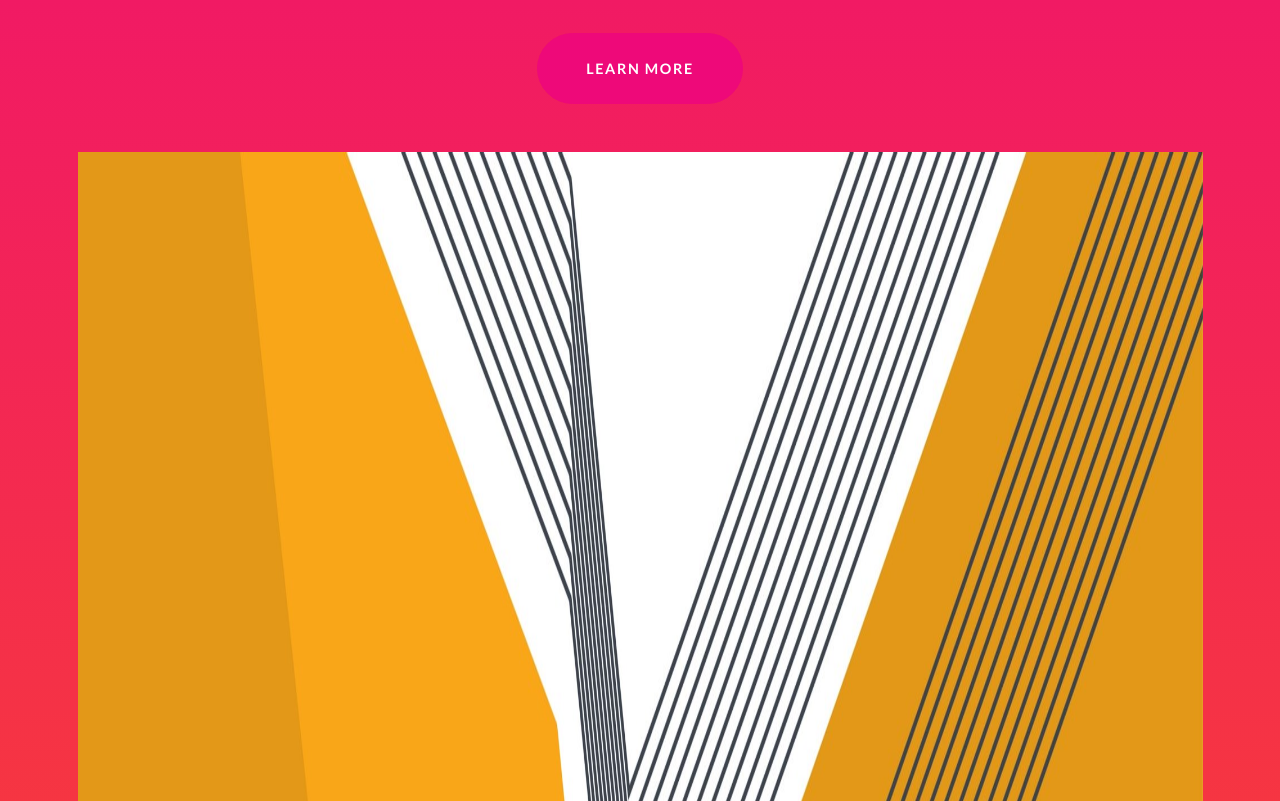
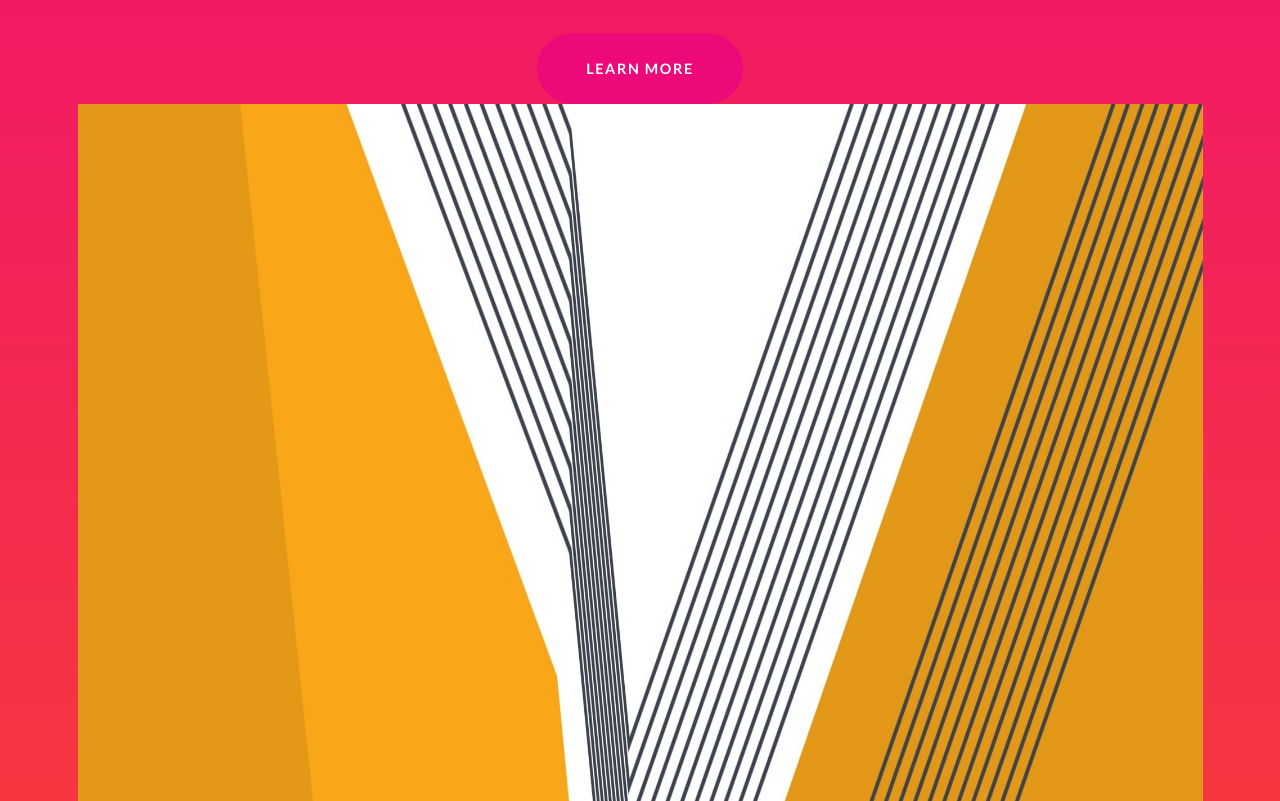
Before and after one commit to joehiggi1758/joehiggi1758.github.io, a website: page index.html in a window 1280 px wide. Shown: the part 499-1300 px from the top of the page. Drawn offline with Linux system fonts and the light colour scheme.

Commit message:
fixing header test

```diff
--- a/index.html
+++ b/index.html
@@ -48,11 +48,11 @@
     <div class="masthead-content">
       <div class="container">
         <h1 class="masthead-heading mb-0">Joey Higgins</h1>
-        <h2 class="masthead-subheading mb-0">Engineer | Programmer | Entreprenuer </h2>
+        <h2 class="masthead-subheading mb-0"> Engineer | Programmer | Entreprenuer </h2>
         <a href="#" class="btn btn-primary btn-xl rounded-pill mt-5">Learn More</a>
       </div>
     </div>
-    <div class="p-5"><img src="img/header.jpg" alt="" height="2000" width="1125"></div>
+    <div><img src="img/header.jpg" alt="" height="2000" width="1125"></div>
   </header>
 
   <section>
```
